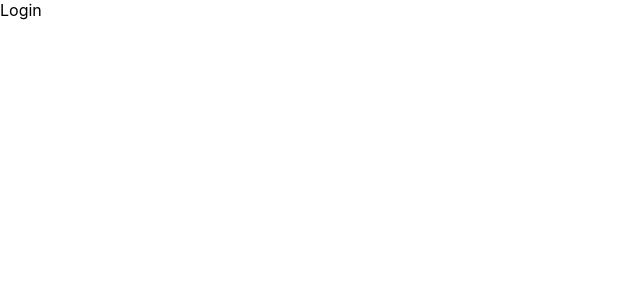
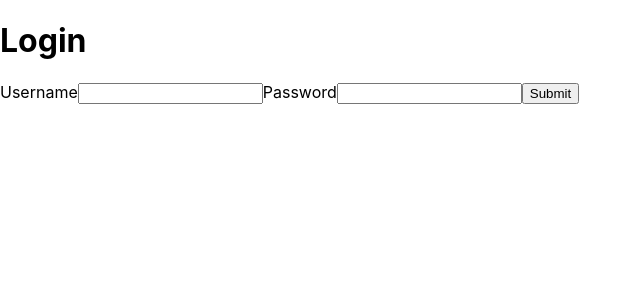
Before and after one commit to OliverMKing/personal-budget-final, a React (Create React App) app: page /login in a window 1280 px wide. Shown: the top 300 px of the page, without its empty margins (0-641 px from the left). Built offline with nearby package versions, Linux system fonts and the light colour scheme.

Commit message:
Add login functionality

```diff
--- a/src/Pages/Login.js
+++ b/src/Pages/Login.js
@@ -1,7 +1,50 @@
-import React from "react";
+import React, { useState } from "react";
+import { useHistory } from "react-router-dom";
+import axios from "axios";
 
 function Login() {
-  return <div>Login</div>;
+  const [username, setUsername] = useState("");
+  const [password, setPassword] = useState("");
+  const history = useHistory();
+
+  const handleUsernameChange = (e) => {
+    setUsername(e.target.value);
+  };
+
+  const handlePasswordChange = (e) => {
+    setPassword(e.target.value);
+  };
+
+  const handleSubmit = (e) => {
+    e.preventDefault();
+    axios
+      .post("http://localhost:3001/api/login", { username, password })
+      .then((res) => {
+        localStorage.setItem("jwt", res.data.token);
+        history.push("/");
+      })
+      .catch((err) => {
+        console.log(err);
+      });
+  };
+
+  return (
+    <div>
+      <h1>Login</h1>
+      <form onSubmit={handleSubmit}>
+        <label>Username</label>
+        <input type="text" value={username} onChange={handleUsernameChange} />
+
+        <label>Password</label>
+        <input
+          type="password"
+          value={password}
+          onChange={handlePasswordChange}
+        />
+        <input type="submit" value="Submit" />
+      </form>
+    </div>
+  );
 }
 
 export default Login;
```
Also changed, not shown: server.js (+10 -14 lines).
